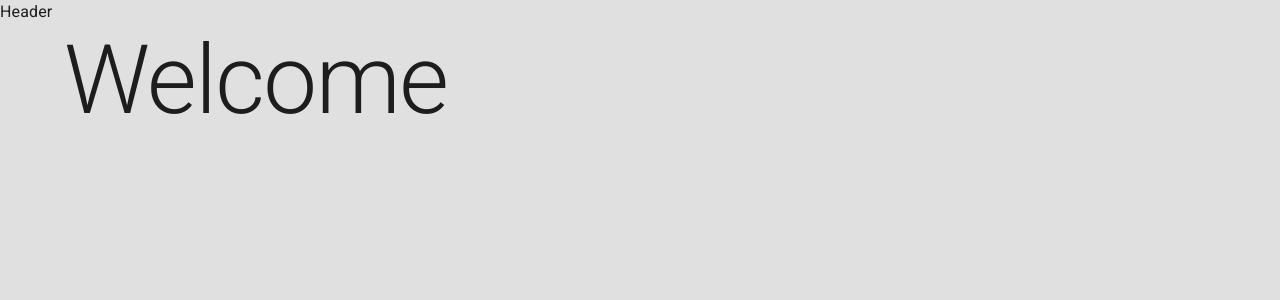
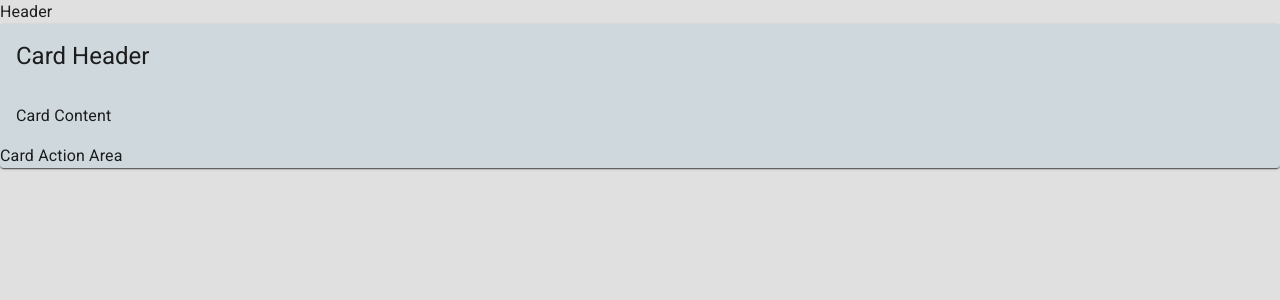
Before and after one commit to openXapps/web-apps-cryptopass, a React (Create React App) app: page / in a window 1280 px wide. Shown: the top 300 px of the page. Built offline with nearby package versions, Linux system fonts and the light colour scheme.

Commit message:
Development progress

```diff
--- a/src/context/AppStore.js
+++ b/src/context/AppStore.js
@@ -1,8 +1,8 @@
 import { createContext, useReducer } from 'react';
 
 import AppContextReducer from '../reducers/AppContextReducer';
-import { initialUse } from '../helpers/Initializer';
-import { getSettings } from '../helpers/LocalStorage';
+import { initialUse } from '../helpers/initializer';
+import { getSettings } from '../helpers/localstorage';
 
 // https://reactjs.org/docs/context.html
 
--- a/src/helpers/initializer.js
+++ b/src/helpers/initializer.js
@@ -1,5 +1,5 @@
 import { getDefaultData } from '../config/DefaultAppData';
-import { saveLocalStorage, getSettings, getCategories, getPasswords } from './LocalStorage';
+import { saveLocalStorage, getSettings, getCategories, getPasswords } from './localstorage';
 
 /**
 * Write initial storage on first time usage
@@ -19,7 +19,7 @@ export const initialUse = () => {
     saveLocalStorage(getDefaultData().storageItems.categories, getDefaultData().categories);
   }
 
-  // No bookamrks exist
+  // No passworda exist
   if (!passwords.statusOK) {
     saveLocalStorage(getDefaultData().storageItems.passwords, getDefaultData().passwords);
   }
--- a/src/routes/Home.jsx
+++ b/src/routes/Home.jsx
@@ -1,11 +1,25 @@
-import Container from '@mui/material/Container';
+import Paper from '@mui/material/Paper';
+import Card from '@mui/material/Card';
+import CardHeader from '@mui/material/CardHeader';
+import CardContent from '@mui/material/CardContent';
+import CardActionArea from '@mui/material/CardActionArea';
 import Typography from '@mui/material/Typography';
 
 function Home() {
   return (
-    <Container>
-      <Typography variant='h1'>Welcome</Typography>
-    </Container>
+    <Paper>
+      <Card>
+        <CardHeader
+          title="Card Header"
+        />
+        <CardContent>
+          <Typography>Card Content</Typography>
+        </CardContent>
+        <CardActionArea>
+        <Typography>Card Action Area</Typography>
+        </CardActionArea>
+      </Card>
+    </Paper>
   );
 }
 
```
